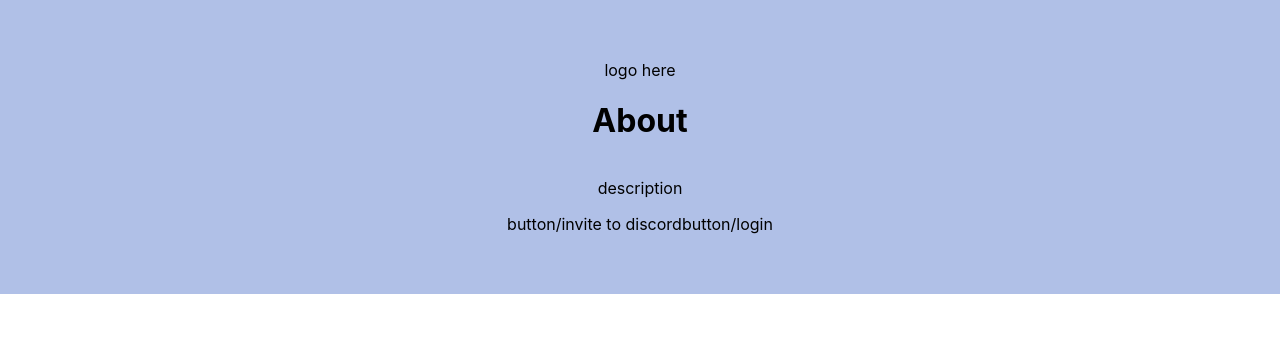
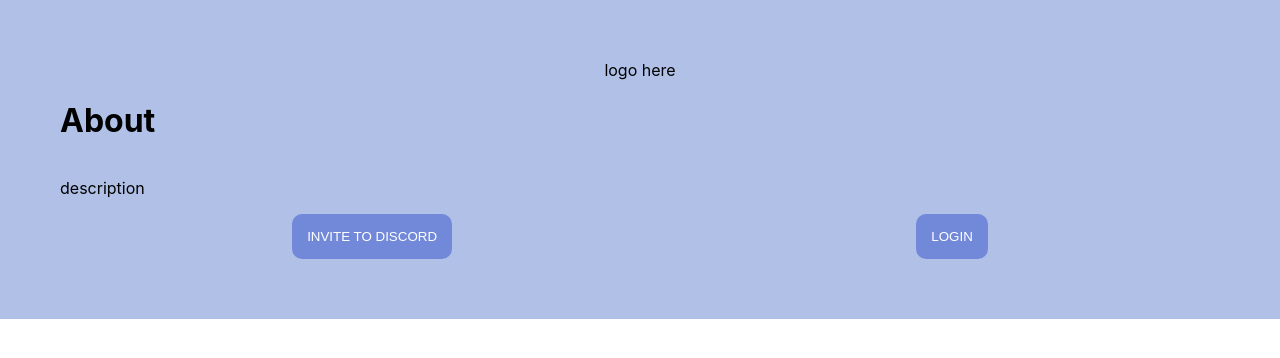
Before and after one commit to ManagemateUCLA/managemate-frontend, a React (Create React App) app in the folder managemate/: page / in a window 1280 px wide. Shown: the top 358 px of the page. Built offline with nearby package versions, Linux system fonts and the light colour scheme.

Commit message:
React Bootstrap
Added a react bootstrap button component. "npm i react-bootstrap bootstrap"

```diff
--- a/managemate/package.json
+++ b/managemate/package.json
@@ -6,7 +6,9 @@
     "@testing-library/jest-dom": "^5.16.5",
     "@testing-library/react": "^13.4.0",
     "@testing-library/user-event": "^13.5.0",
+    "bootstrap": "^5.2.2",
     "react": "^18.2.0",
+    "react-bootstrap": "^2.5.0",
     "react-dom": "^18.2.0",
     "react-router-dom": "^6.4.2",
     "react-scripts": "5.0.1",
--- a/managemate/src/pages/about.js
+++ b/managemate/src/pages/about.js
@@ -1,5 +1,6 @@
 import React from 'react';
 import '../styles/general.css';
+import Button from 'react-bootstrap/Button';
 
 function About() {
   return (
@@ -7,15 +8,17 @@ function About() {
         <div>
             logo here
         </div>
+        <div className='column'>
             <h1>
                 About
             </h1>
             <p>
                 description
             </p>
+        </div>
         <div className='row'>
-            <div>button/invite to discord</div>
-            <div>button/login</div>
+            <Button className='button'>INVITE TO DISCORD</Button>
+            <Button className='button'>LOGIN</Button>
         </div>
     </div>
 
--- a/managemate/src/styles/general.css
+++ b/managemate/src/styles/general.css
@@ -10,9 +10,23 @@
 .column {
     display: flex;
     flex-direction: column;
+    width: 100%;
+    height: 100%;
+    align-content: space-around;
 }
 
 .row {
     display: flex;
     flex-direction: row;
+    width: 100%;
+    height: 100%;
+    justify-content: space-around;
 }
+
+.button {
+    background-color: #7289DA;
+    padding: 15px;
+    border: none;
+    border-radius: 10px;
+    color: #FFFFFF;
+}
```
Also changed, not shown: 1 other file (tests, documents, lock files or other folders). Lines whose indentation alone changed are shown as unchanged.
